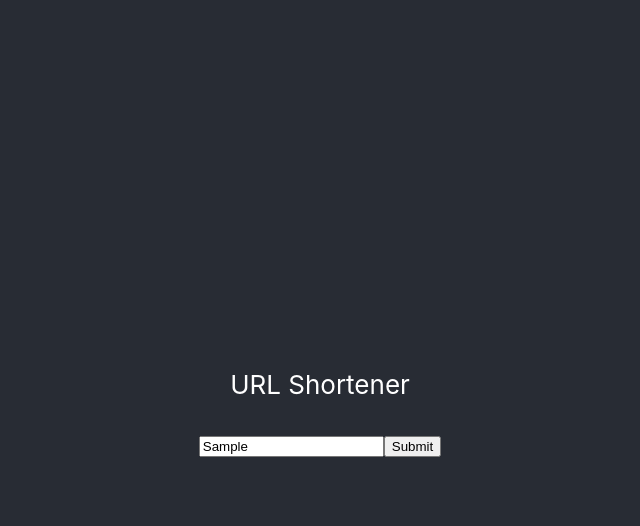
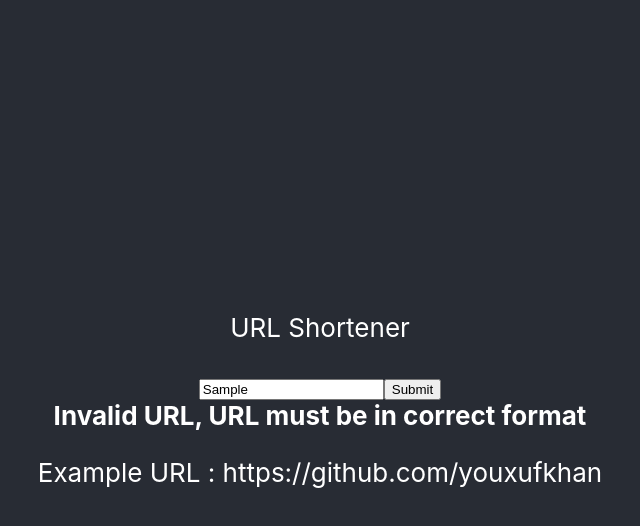
Before and after one commit to youxufkhan/url_shortener_mern, a React (Create React App) app in the folder client/: page / in a window 1280 px wide. Both pictures are taken after typing "Sample" into the empty fields and a click on the input "Submit". Shown: the top 526 px of the page, without its empty margins (320-960 px from the left). Built offline with nearby package versions, Linux system fonts and the light colour scheme.

Commit message:
error handling on frontend and regex for url validaiton fix

```diff
--- a/client/src/App.js
+++ b/client/src/App.js
@@ -1,4 +1,5 @@
 
+import React from 'react'
 import { useEffect, useState } from "react";
 import { BrowserRouter as Router, Route } from "react-router-dom";
 import axios from 'axios';
@@ -9,6 +10,7 @@ import config from './environment'
 function App() {
   const [myUrl, setmyUrl] = useState('')
   const [result, setResult] = useState()
+  const [validationError, setvalidationError] = useState(false)
   const onInIt = () => {
 
     // console.log(url)
@@ -19,6 +21,8 @@ function App() {
   const onSubmit = async (e) => {
     e.preventDefault();
     if (validURL(myUrl)) {
+      setvalidationError(false)
+      console.log(true)
       try {
         let response = await axios.get(config.BASE_API_URL + 'link/create?url=' + myUrl)
         let data = response.data
@@ -31,13 +35,16 @@ function App() {
           console.log(e.response)
         }
       }
+    }else{
+      setvalidationError(true)
+      console.log(false)
     }
   }
   const onChange = (e) => {
     setmyUrl(e.target.value)
   }
   const validURL = function (str) {
-    var pattern = new RegExp('^(https:\\/\\/)' + // protocol
+    var pattern = new RegExp('^((https:\\/\\/)|(http:\\/\\/))' + // protocol
       '((([a-z\\d]([a-z\\d-]*[a-z\\d])*)\\.)+[a-z]{2,}|' + // domain name
       '((\\d{1,3}\\.){3}\\d{1,3}))' + // OR ip (v4) address
       '(\\:\\d+)?(\\/[-a-z\\d%_.~+]*)*' + // port and path
@@ -58,6 +65,13 @@ function App() {
             <form onSubmit={onSubmit}>
               <input type="text" name="url" placeholder="Enter URL here...." value={myUrl} onChange={onChange} />
               <input type="submit" value="Submit" />
+              <br />
+              {validationError && <React.Fragment><strong>
+                Invalid URL, URL must be in correct format
+                </strong>
+                <p>Example URL : https://github.com/youxufkhan</p>
+                </React.Fragment>
+              }
             </form>
 
             {result && <div>
```
